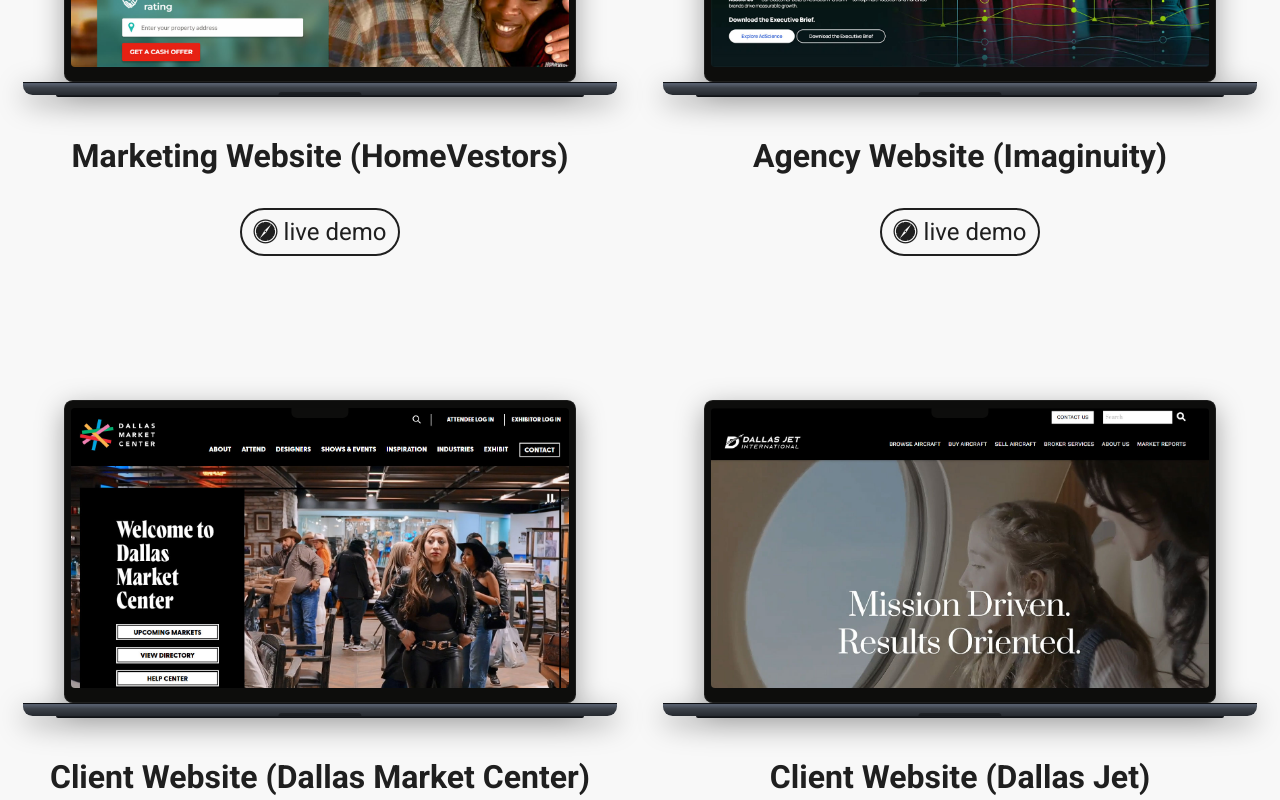
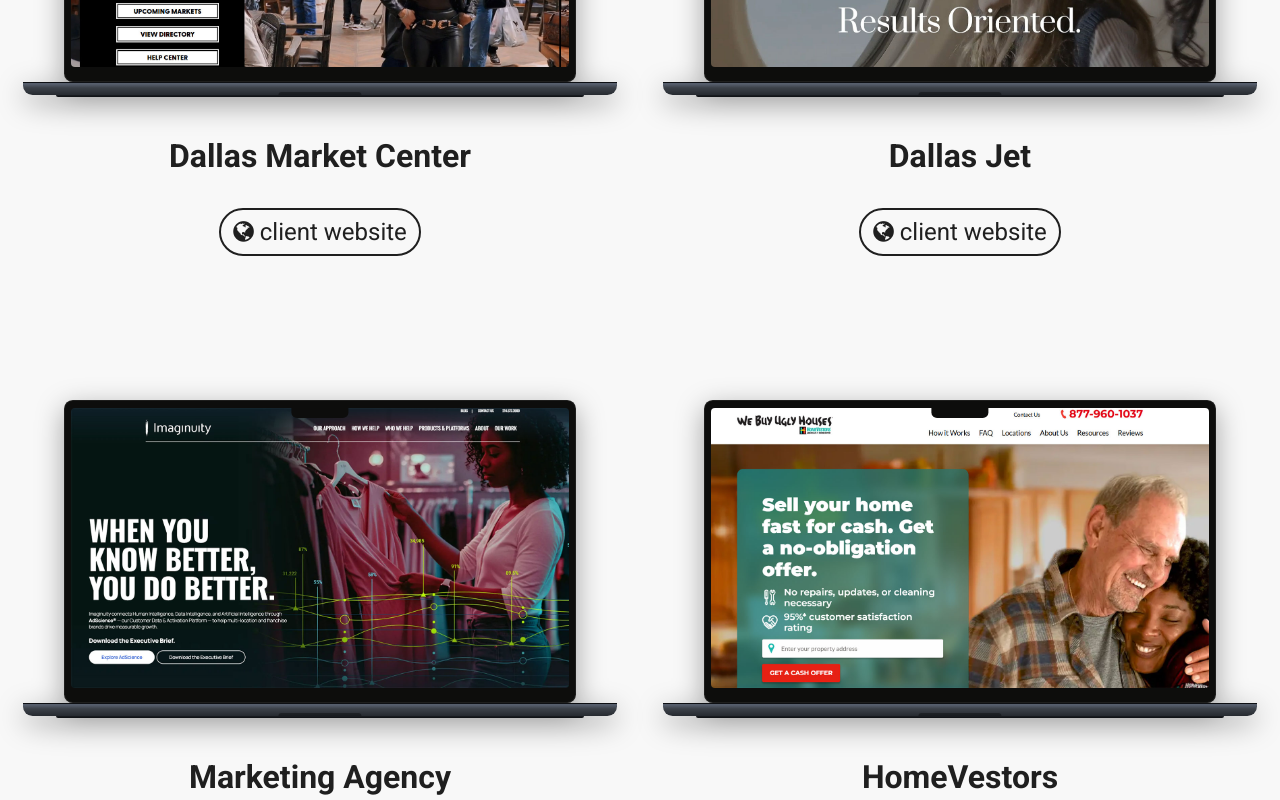
Before and after one commit to durkes/portfolio, a React (Create React App) app: page /#/projects in a window 1280 px wide. Shown: the part 440-1240 px from the top of the page. Built offline with nearby package versions, Linux system fonts and the light colour scheme; the HTML template or start-up script is replaced by a standard one.

Commit message:
update projects and schema

```diff
--- a/src/components/projects/ProjectItem.js
+++ b/src/components/projects/ProjectItem.js
@@ -2,7 +2,7 @@
 import Style from './ProjectItem.module.scss';
 import { Box } from '@mui/material';
 
-function ProjectItem({ image, live, npm, source, title, description, alt }) {
+function ProjectItem({ image, site, demo, npm, source, title, description, alt }) {
    return (
       <Box display={'flex'} flexDirection={'column'} justifyContent={'center'} alignItems={'center'}
          mt={{ xs: '4.5rem', md: '5.5rem' }}>
@@ -20,7 +20,8 @@
          <h1 className={Style.title}>{title}</h1>
          <Box display={'flex'} flexDirection={'column'} gap={'0.5rem'}
             alignItems={'center'} fontSize={'1.5rem'} py={'2rem'}>
-            {live && <IconLink link={live} title={'live demo'} icon={'fa fa-safari'} />}
+            {site && <IconLink link={site} title={'client website'} icon={'fa fa-globe'} />}
+            {demo && <IconLink link={demo} title={'live demo'} icon={'fa fa-safari'} />}
             {npm && <IconLink link={npm} title={'npm package'} icon={'fa fa-cube'} />}
             {source && <IconLink link={source} title={'source code'} icon={'fa fa-code'} />}
          </Box>
--- a/src/components/projects/Projects.js
+++ b/src/components/projects/Projects.js
@@ -9,7 +9,7 @@
             <Grid container display={'flex'} justifyContent={'center'} pt={'2.5rem'}>
                 {info.portfolio.map((project, index) => (
                     <Grid item xs={12} md={6} key={index}>
-                        <ProjectItem image={project.image} live={project.live} npm={project.npm} source={project.source} title={project.title} description={project.description} alt={project.alt} />
+                        <ProjectItem image={project.image} site={project.site} demo={project.demo} npm={project.npm} source={project.source} title={project.title} description={project.description} alt={project.alt} />
                     </Grid>
                 ))}
             </Grid>
--- a/src/info/Info.js
+++ b/src/info/Info.js
@@ -99,38 +99,38 @@
     ],
     portfolio: [
         {
-            title: 'Marketing Website (HomeVestors)',
+            title: 'Dallas Market Center',
             description: 'More info on the project.',
-            live: 'https://www.webuyuglyhouses.com/',
+            site: 'https://dallasmarketcenter.com/',
+            image: dallasMarketCenter,
+            alt: 'Dallas Market Center website screenshot'
+        },
+        {
+            title: 'Dallas Jet',
+            description: 'More info on the project.',
+            site: 'https://www.dallasjet.com/',
+            image: dallasJet,
+            alt: 'Dallas Jet International website screenshot'
+        },
+        {
+            title: 'Marketing Agency',
+            description: 'More info on the project.',
+            site: 'https://www.imaginuity.com/',
+            image: imaginuity,
+            alt: 'Imaginuity website screenshot'
+        },
+        {
+            title: 'HomeVestors',
+            description: 'More info on the project.',
+            site: 'https://www.webuyuglyhouses.com/',
             image: wbuhHva,
             alt: 'We Buy Ugly Houses website screenshot'
         },
         {
-            title: 'Agency Website (Imaginuity)',
-            description: 'More info on the project.',
-            live: 'https://www.imaginuity.com/',
-            image: imaginuity,
-            alt: 'Imaginuity website screenshot'
-        },
-        {
-            title: 'Client Website (Dallas Market Center)',
-            description: 'More info on the project.',
-            live: 'https://dallasmarketcenter.com/',
-            image: dallasMarketCenter,
-            alt: 'Dallas Market Center website screenshot'
-        },
-        {
-            title: 'Client Website (Dallas Jet)',
-            description: 'More info on the project.',
-            live: 'https://www.dallasjet.com/',
-            image: dallasJet,
-            alt: 'Dallas Jet International website screenshot'
-        },
-        {
             title: 'React Marketplace MVP',
             description: 'More info on the project.',
-            // live: 'https://marketplace-demo.hostw.xyz/',
-            live: null,
+            // demo: 'https://marketplace-demo.hostw.xyz/',
+            demo: null,
             source: 'https://github.com/durkes/marketplace-mvp',
             image: mockMarketplace,
             alt: 'React Marketplace MVP screenshot'
@@ -138,7 +138,7 @@
         {
             title: 'React Chat UI',
             description: 'More info on the project.',
-            live: 'https://durkes.net/react-chat-ui/',
+            demo: 'https://durkes.net/react-chat-ui/',
             source: 'https://github.com/durkes/react-chat-ui',
             image: mockChat,
             alt: 'React Chat UI screenshot'
@@ -146,7 +146,7 @@
         {
             title: 'Client Website (FMLL)',
             description: 'More info on the project.',
-            live: 'https://durkes.net/fmll-website/',
+            demo: 'https://durkes.net/fmll-website/',
             source: 'https://github.com/durkes/fmll-website',
             image: mockFmll,
             alt: 'FMLL website screenshot'
@@ -154,7 +154,7 @@
         {
             title: 'Client Website (TBB)',
             description: 'More info on the project.',
-            live: 'https://tbb.pages.dev/',
+            demo: 'https://tbb.pages.dev/',
             source: 'https://github.com/durkes/tbb-website',
             image: mockTbb,
             alt: 'Client website screenshot'
```
